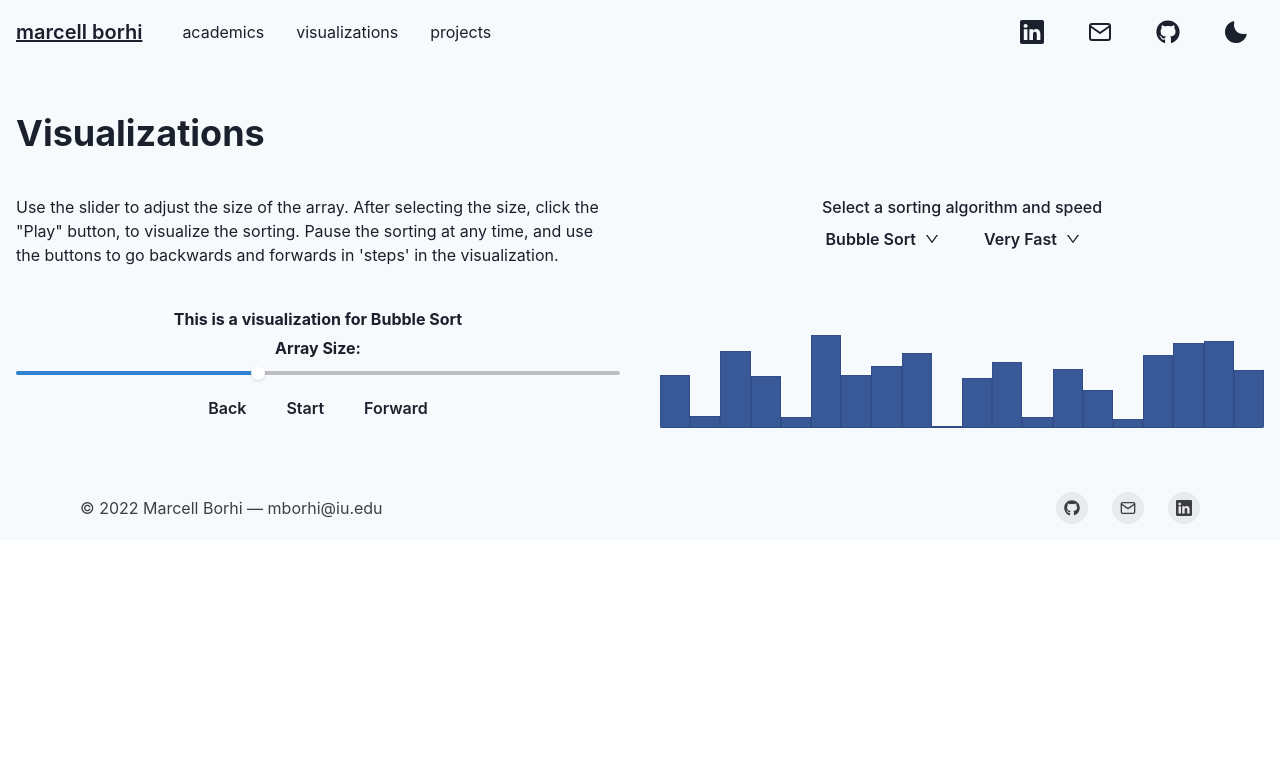
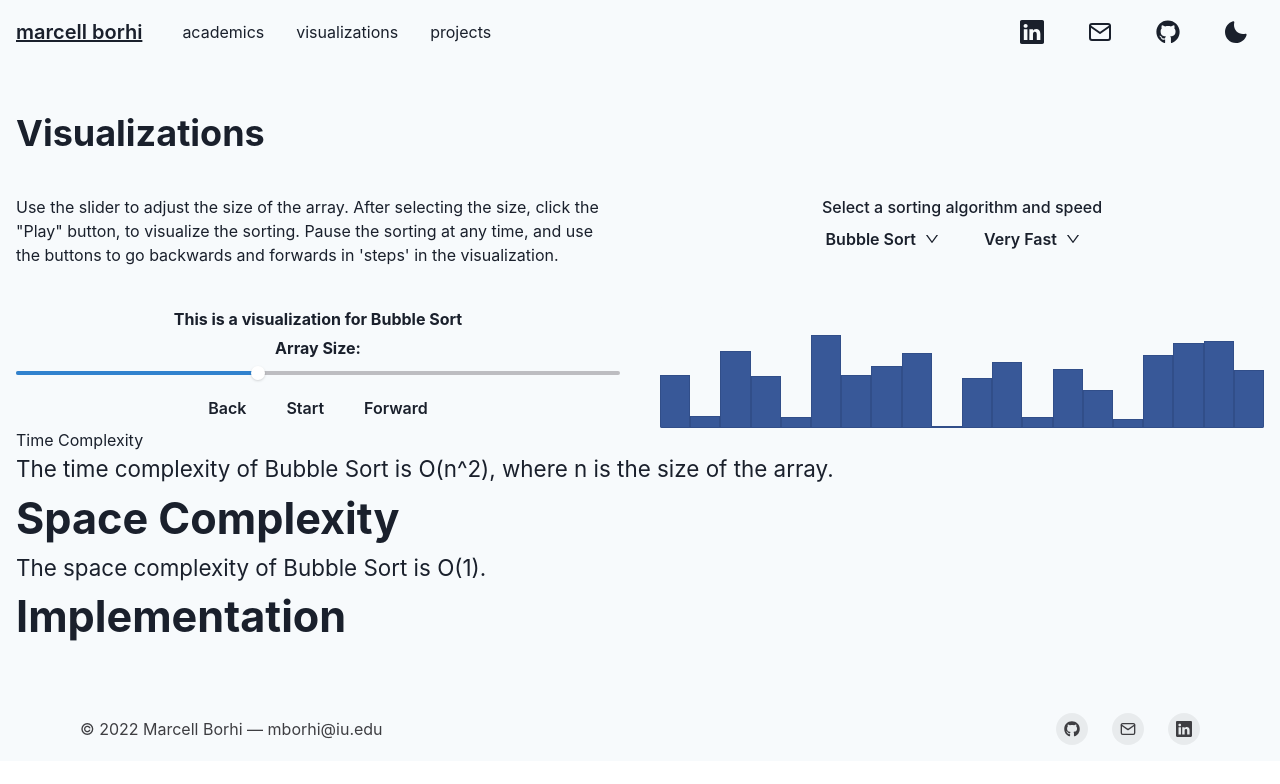
Before and after one commit to mborhi/Personal-Site, a Next.js app: page /visualizations in a window 1280 px wide. Shown: the top 784 px of the page. Built offline with nearby package versions, Linux system fonts and the light colour scheme.

Commit message:
sorting algo information content retreival and display

```diff
--- a/src/pages/visualizations/index.tsx
+++ b/src/pages/visualizations/index.tsx
@@ -5,6 +5,7 @@ import {
     SliderFilledTrack,
     SliderThumb,
     Text,
+    Flex,
     SliderMark,
 } from '@chakra-ui/react'
 import { useColorModeValue } from "@chakra-ui/color-mode";
@@ -15,6 +16,19 @@ import { Button, ButtonGroup } from "@chakra-ui/button";
 import SortDisplay from "../../components/SortDisplay";
 import Footer from "../../components/Footer";
 import MenuOptions from "../../components/MenuOptions";
+import { ReactMarkdown } from "react-markdown/lib/react-markdown";
+import { getAllVisualizationContent, getVisualizationContent, VisualizationContent } from "../../../utils/visualization";
+
+
+export const getStaticProps = async () => {
+    const allContent = await getAllVisualizationContent();
+
+    return {
+        props: {
+            visContent: allContent
+        }
+    }
+}
 
 interface StepAlgoParams {
     nums: number[]
@@ -27,7 +41,7 @@ interface StepAlgoParams {
 
 interface SortOption {
     value: (vals: StepAlgoParams) => void
-    name: string
+    name: string,
 }
 
 interface SpeedOption {
@@ -35,7 +49,11 @@ interface SpeedOption {
     name: string
 }
 
-const Visualizations = () => {
+interface Props {
+    visContent: VisualizationContent[]
+}
+
+const Visualizations = ({ visContent }: Props) => {
 
     const [nums, setNums] = useState(Array.from({ length: 20 }, () => Math.floor(Math.random() * 100)));
     const [arrSteps, setArrSteps] = useState([]); // a stack of number[]
@@ -118,7 +136,8 @@ const Visualizations = () => {
      * Changes the sortOption to the given values
      * @param {SortOption} param0 the new sortOption values
      */
-    const changeSortOption = ({ name, value }) => {
+    const changeSortOption = async ({ name, value }) => {
+        // update the sortAlgoContent
         setSortOption({ value: value, name: name });
     }
 
@@ -128,6 +147,21 @@ const Visualizations = () => {
      */
     const changeSpeedOption = ({ name, value }) => {
         setSpeed({ value: value, name: name });
+    }
+
+    /**
+     * Returns the content of the currently selected sorting algorithm as a stirng
+     * @returns {string} the content of the sorting algo explanation file
+     */
+    const getSortAlgoContent = (): string => {
+        const currentAlgoId = sortOption.name.replace(/\s/g, '');
+        let algoContent = "";
+        visContent.forEach((content: VisualizationContent) => {
+            if (content.algorithm_id === currentAlgoId) {
+                algoContent = content.content;
+            }
+        });
+        return algoContent;
     }
 
     useEffect(() => {
@@ -195,6 +229,9 @@ const Visualizations = () => {
                         <SortDisplay nums={nums} i={i} j={j} />
                     </GridItem>
                 </SimpleGrid>
+                <Box textStyle='mainContent'>
+                    <ReactMarkdown children={getSortAlgoContent()}></ReactMarkdown>
+                </Box>
             </Container>
             <Footer />
         </>
--- /dev/null
+++ b/utils/visualization.ts
@@ -0,0 +1,34 @@
+import fs from 'fs';
+import path from 'path';
+import matter from 'gray-matter';
+import { remark } from 'remark';
+import html from 'remark-html';
+
+export interface VisualizationContent {
+    algorithm_id: string
+    content: string
+}
+const visContentDir = path.join(process.cwd(), '/visualization_content');
+
+export const getAllVisualizationContent = async (): Promise<VisualizationContent[]> => {
+    const fileNames = fs.readdirSync(visContentDir);
+    const data = fileNames.map(async (fileName: string) => {
+        return await getVisualizationContent(fileName.replace(/\.md$/, ''));
+    });
+    return await Promise.all(data);
+}
+
+export const getVisualizationContent = async (algorithm_id: string): Promise<VisualizationContent> => {
+    // get the algorithm's associated content
+    const fullPath = path.join(visContentDir, `${algorithm_id}.md`);
+    const fileContents = fs.readFileSync(fullPath, 'utf-8');
+
+    const matterResult = matter(fileContents);
+    const content = matterResult.content;
+
+    return {
+        algorithm_id,
+        content
+    };
+
+}
--- /dev/null
+++ b/visualization_content/BubbleSort.md
@@ -0,0 +1,7 @@
+#### Time Complexity
+The time complexity of Bubble Sort is O(n^2), where n is the size of the array.
+
+### Space Complexity
+The space complexity of Bubble Sort is O(1).
+
+### Implementation
--- /dev/null
+++ b/visualization_content/InsertionSort.md
@@ -0,0 +1,3 @@
+##### Test
+### More Test
+see if this renders
```
